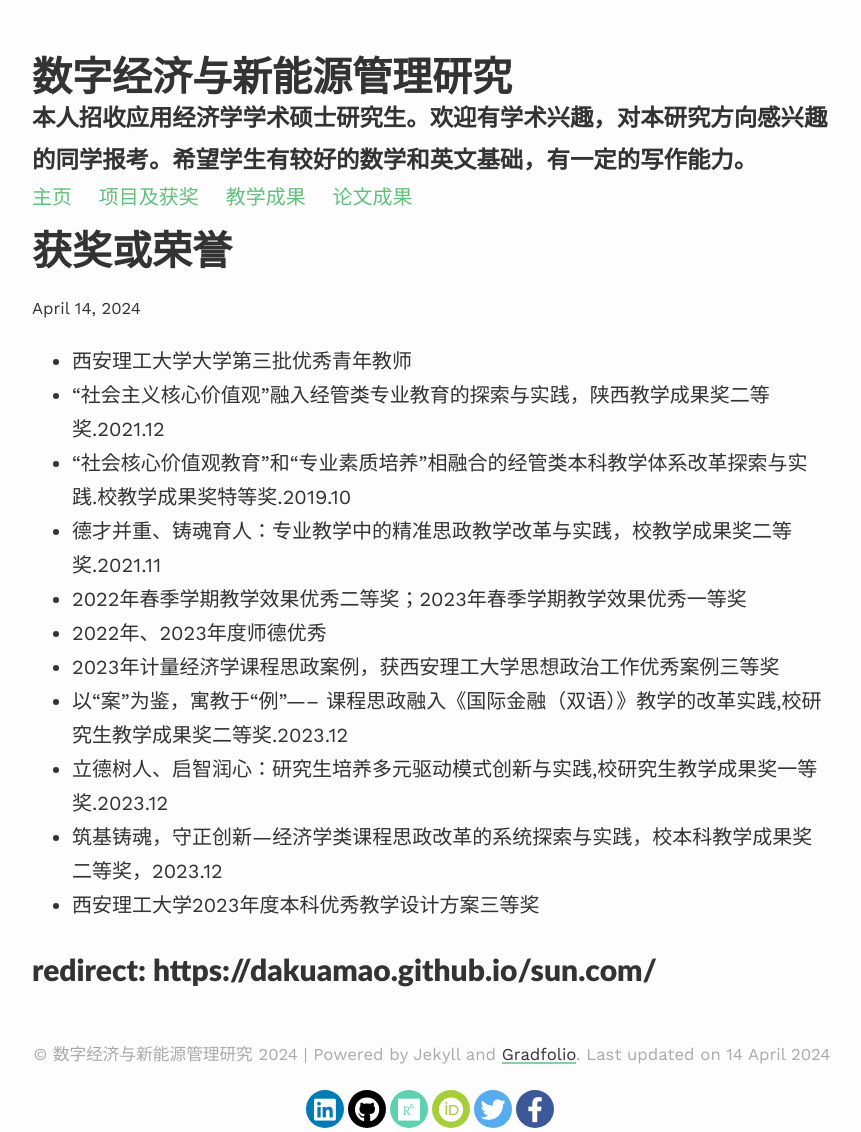
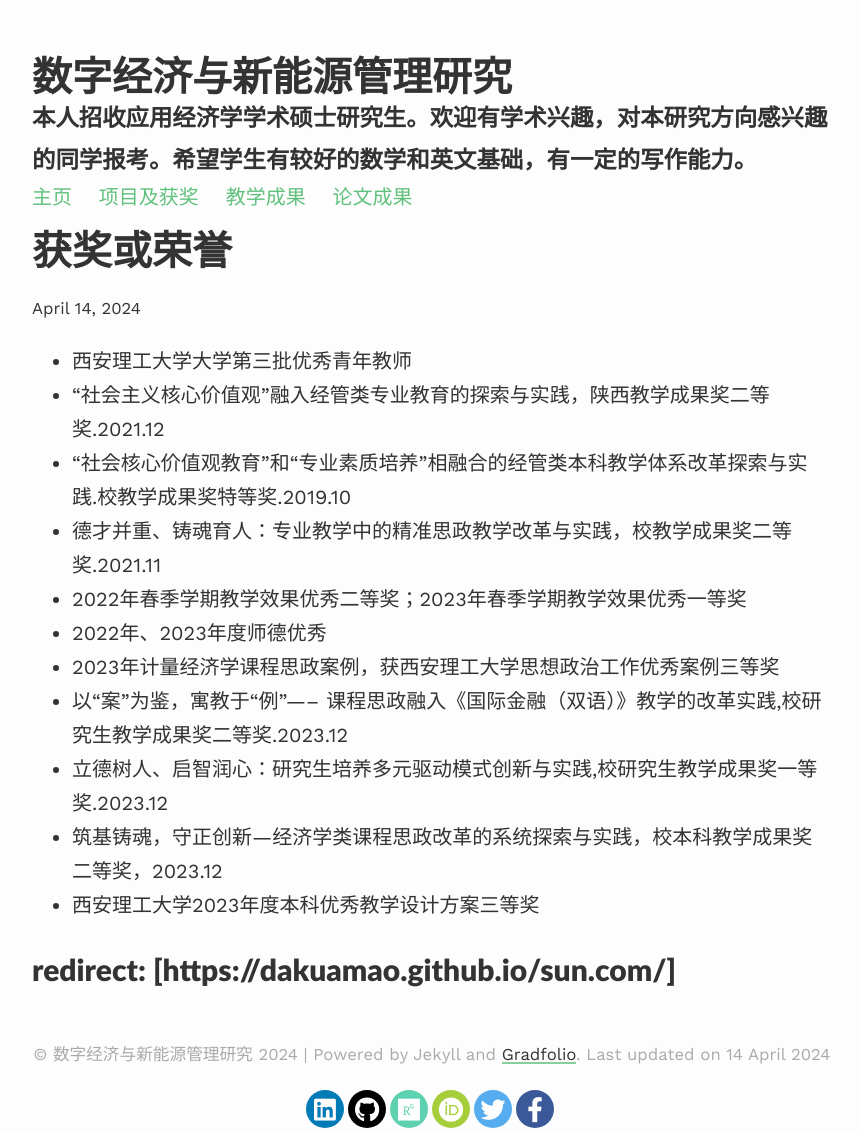
Before and after one commit to dakuamao/sun, a Jekyll site: the page built from _projects/5_project.md, in a window 1280 px wide. Shown: the whole page, without its empty margins (208-1069 px from the left). Built offline with Jekyll 4.4.1, drawn with Linux system fonts in a browser that asks for light colours; nearby versions of some CDN libraries.

```diff
--- a/_projects/5_project.md
+++ b/_projects/5_project.md
@@ -17,5 +17,7 @@ description: 获奖
 
 
 
-redirect: https://dakuamao.github.io/sun.com/
+
+
+redirect: [https://dakuamao.github.io/sun.com/]
 ---
```
